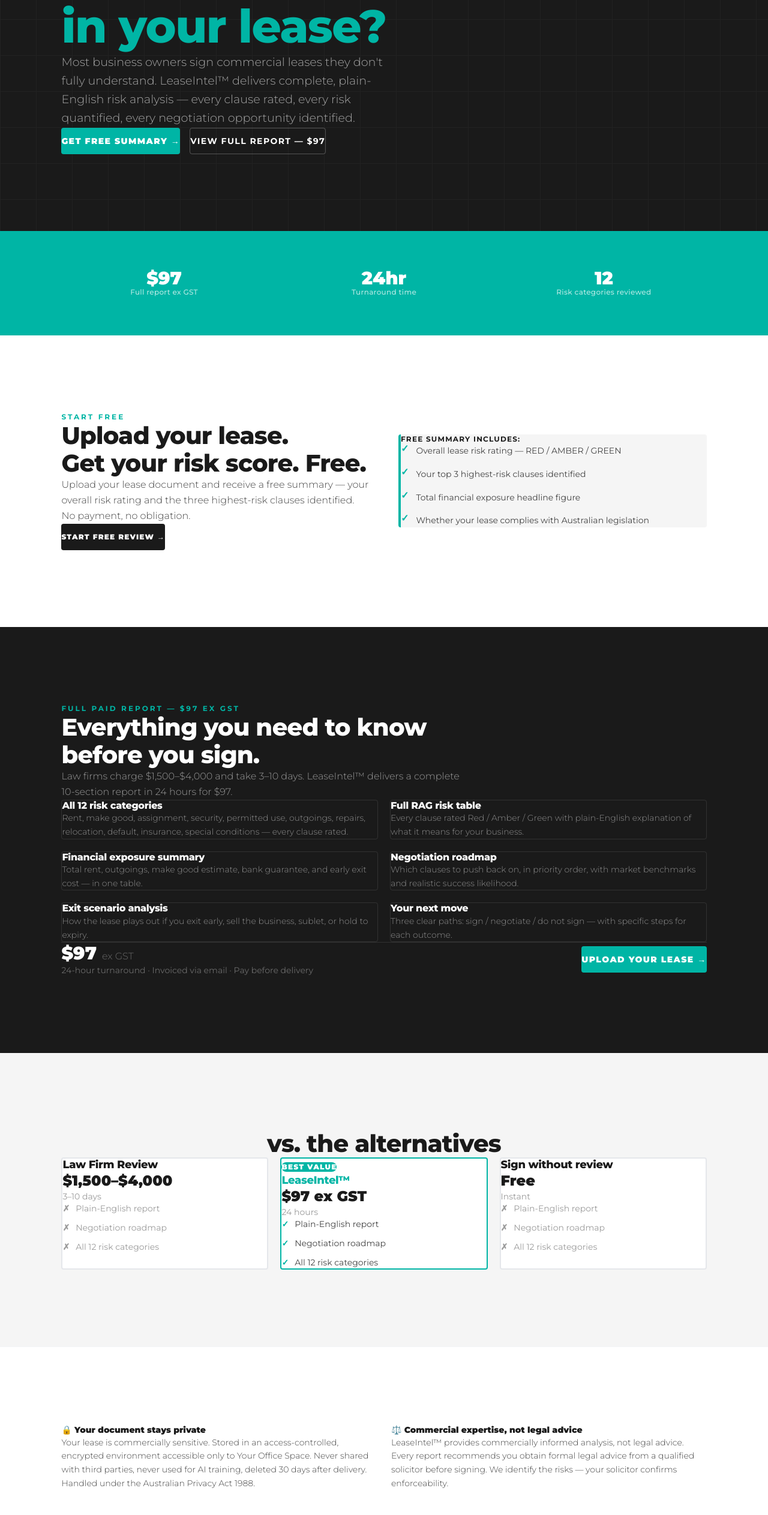
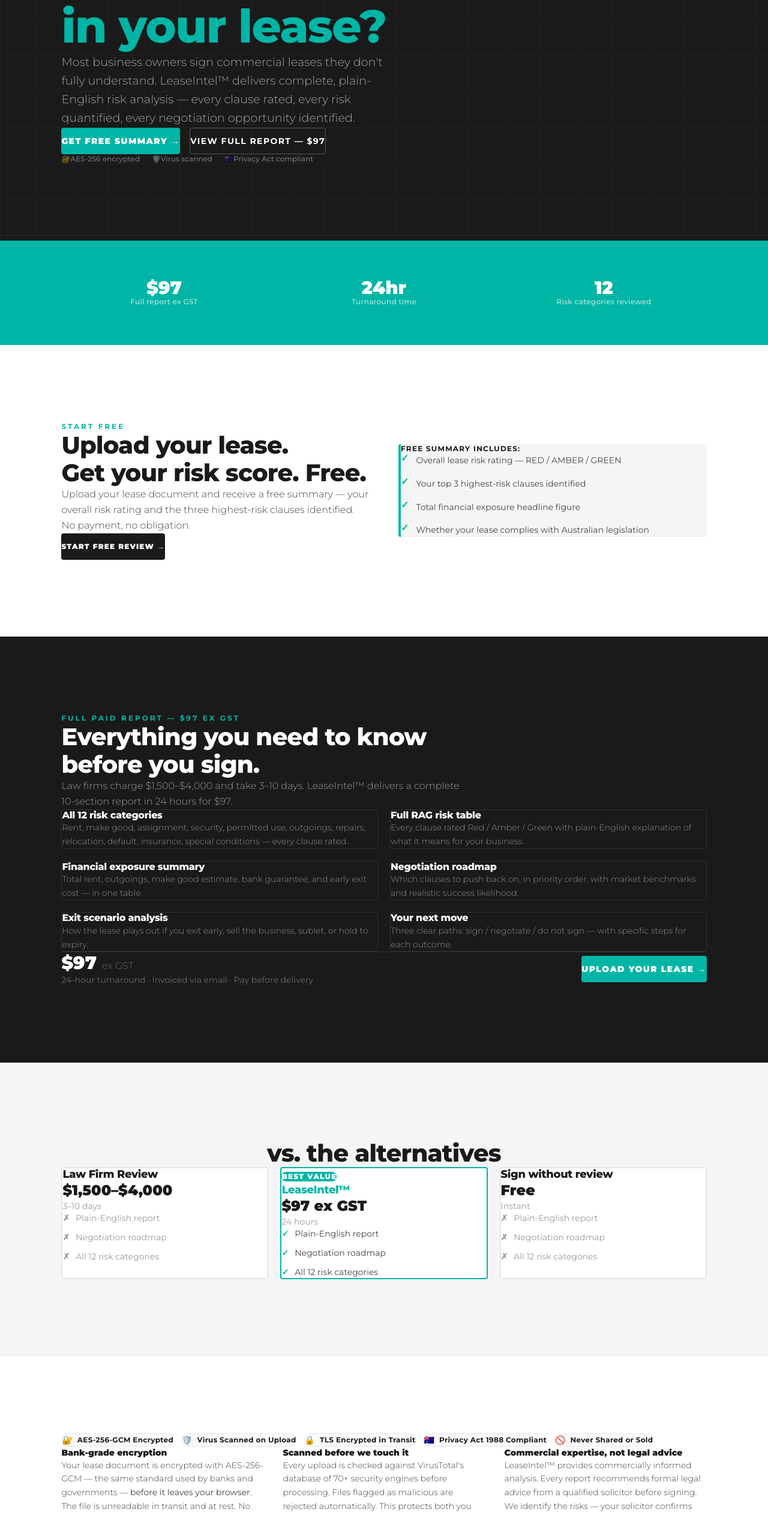
Before and after one commit to yossy-jk/yos-website, a Next.js app: page /lease-review in a window 1280 px wide. Shown: the part 268-2793 px from the top of the page at 60% size. Built offline with nearby package versions, Linux system fonts and the light colour scheme.

Commit message:
LeaseIntel security marketing — trust badge strip, hero security signals, upload form badges, 3-column security section

```diff
--- a/src/app/lease-review/page.tsx
+++ b/src/app/lease-review/page.tsx
@@ -360,6 +360,17 @@ export default function LeaseReviewPage() {
                   View Full Report — $97
                 </a>
               </div>
+              <div className="flex flex-wrap gap-x-5 gap-y-1.5 mt-5">
+                {[
+                  { icon: '🔐', text: 'AES-256 encrypted' },
+                  { icon: '🛡️', text: 'Virus scanned' },
+                  { icon: '🇦🇺', text: 'Privacy Act compliant' },
+                ].map(s => (
+                  <span key={s.text} className="flex items-center gap-1.5 text-white/40 text-xs font-medium">
+                    <span>{s.icon}</span>{s.text}
+                  </span>
+                ))}
+              </div>
             </FadeIn>
           </div>
         </section>
@@ -514,31 +525,52 @@ export default function LeaseReviewPage() {
 
         {/* SECURITY */}
         <section className="bg-white border-t border-gray-100" style={{ paddingTop: 'clamp(5rem,10vw,12rem)', paddingBottom: 'clamp(5rem,10vw,12rem)' }}>
-          <div className="max-w-screen-xl mx-auto grid grid-cols-1 md:grid-cols-2 gap-6" style={{ paddingLeft: 'clamp(1.5rem,8vw,10rem)', paddingRight: 'clamp(1.5rem,8vw,10rem)' }}>
+          <div className="max-w-screen-xl mx-auto" style={{ paddingLeft: 'clamp(1.5rem,8vw,10rem)', paddingRight: 'clamp(1.5rem,8vw,10rem)' }}>
+
+            {/* Trust badge strip */}
+            <FadeIn>
+              <div className="flex flex-wrap gap-3 mb-12">
+                {[
+                  { icon: '🔐', label: 'AES-256-GCM Encrypted' },
+                  { icon: '🛡️', label: 'Virus Scanned on Upload' },
+                  { icon: '🔒', label: 'TLS Encrypted in Transit' },
+                  { icon: '🇦🇺', label: 'Privacy Act 1988 Compliant' },
+                  { icon: '🚫', label: 'Never Shared or Sold' },
+                ].map(b => (
+                  <div key={b.label} className="inline-flex items-center gap-2 border border-gray-200 rounded-full px-4 py-2 bg-gray-50">
+                    <span className="text-sm">{b.icon}</span>
+                    <span className="text-near-black font-bold text-xs tracking-wide">{b.label}</span>
+                  </div>
+                ))}
+              </div>
+            </FadeIn>
+
+            <div className="grid grid-cols-1 md:grid-cols-3 gap-8">
               <FadeIn direction="left">
                 <div>
-                <p className="text-near-black font-black text-sm mb-3 flex items-center gap-2">
-                  <span className="text-teal">🔒</span> Your document stays private
+                  <p className="text-near-black font-black text-sm mb-3">Bank-grade encryption</p>
+                  <p className="text-charcoal text-sm leading-relaxed font-light">
+                    Your lease document is encrypted with AES-256-GCM — the same standard used by banks and governments — <strong>before it leaves your browser</strong>. The file is unreadable in transit and at rest. No third party can access it, even if they intercept the transmission.
                   </p>
+                </div>
+              </FadeIn>
+              <FadeIn>
+                <div>
+                  <p className="text-near-black font-black text-sm mb-3">Scanned before we touch it</p>
                   <p className="text-charcoal text-sm leading-relaxed font-light">
-                  Your lease is commercially sensitive. Stored in an access-controlled, encrypted environment
-                  accessible only to Your Office Space. Never shared with third parties, never used for AI training,
-                  deleted 30 days after delivery. Handled under the Australian Privacy Act 1988.
+                    Every upload is checked against VirusTotal&apos;s database of 70+ security engines before processing. Files flagged as malicious are rejected automatically. This protects both you and our team.
                   </p>
                 </div>
               </FadeIn>
               <FadeIn direction="right">
                 <div>
-                <p className="text-near-black font-black text-sm mb-3 flex items-center gap-2">
-                  <span>⚖️</span> Commercial expertise, not legal advice
-                </p>
+                  <p className="text-near-black font-black text-sm mb-3">Commercial expertise, not legal advice</p>
                   <p className="text-charcoal text-sm leading-relaxed font-light">
-                  LeaseIntel™ provides commercially informed analysis, not legal advice. Every report recommends
-                  you obtain formal legal advice from a qualified solicitor before signing.
-                  We identify the risks — your solicitor confirms enforceability.
+                    LeaseIntel™ provides commercially informed analysis. Every report recommends formal legal advice from a qualified solicitor before signing. We identify the risks — your solicitor confirms enforceability.
                   </p>
                 </div>
               </FadeIn>
+            </div>
           </div>
         </section>
 
@@ -723,9 +755,18 @@ export default function LeaseReviewPage() {
                 <p className="text-red-400 text-xs font-medium -mt-2">{errors.file}</p>
               )}
 
-              <p className="text-white/25 text-xs leading-relaxed">
-                Stored securely, never shared. By submitting you agree to our privacy policy.
-                This service provides commercial analysis, not legal advice.
+              {/* Security trust signals */}
+              <div className="flex flex-wrap gap-x-4 gap-y-1.5">
+                {[
+                  '🔐 AES-256 encrypted in your browser',
+                  '🛡️ Virus scanned before processing',
+                  '🔒 TLS secured in transit',
+                ].map(s => (
+                  <span key={s} className="text-white/35 text-xs font-medium">{s}</span>
+                ))}
+              </div>
+              <p className="text-white/20 text-xs leading-relaxed">
+                Never shared or sold. Deleted 30 days after delivery. Australian Privacy Act 1988.
               </p>
 
               <button
```
Lines whose indentation alone changed are shown as unchanged.
